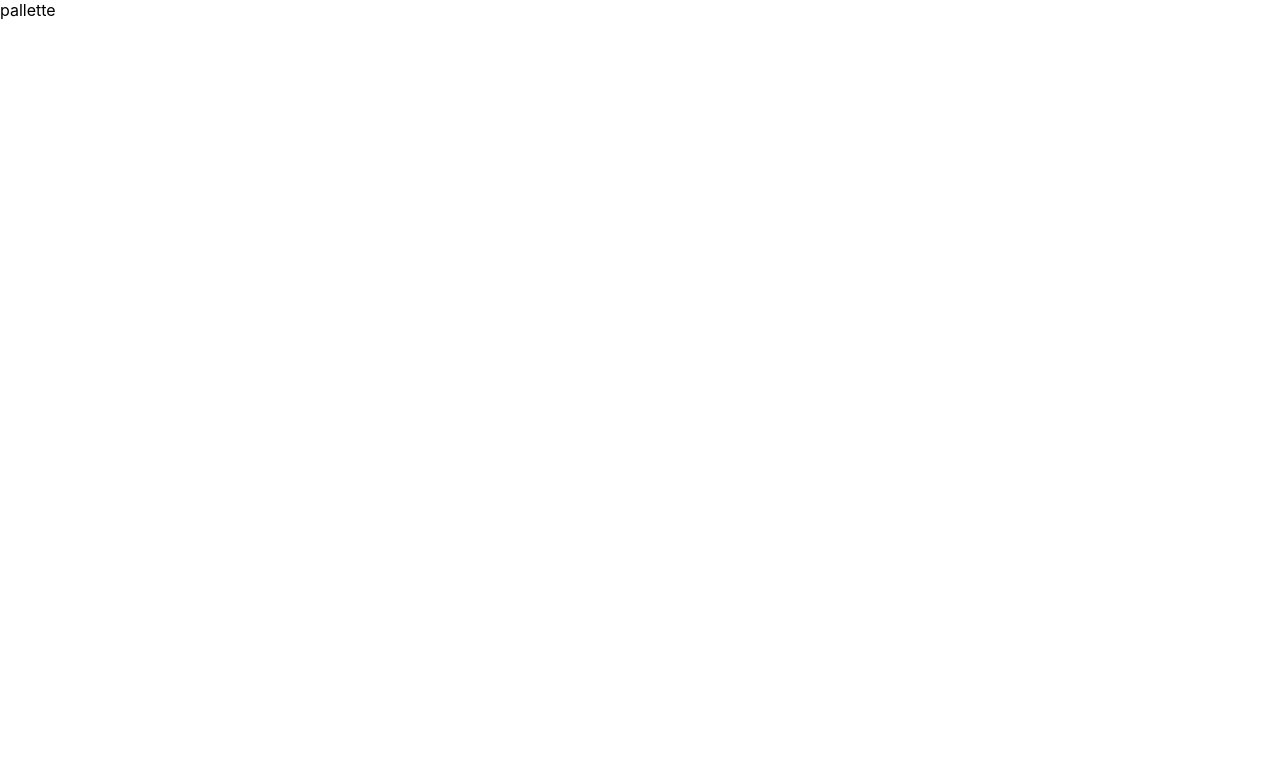
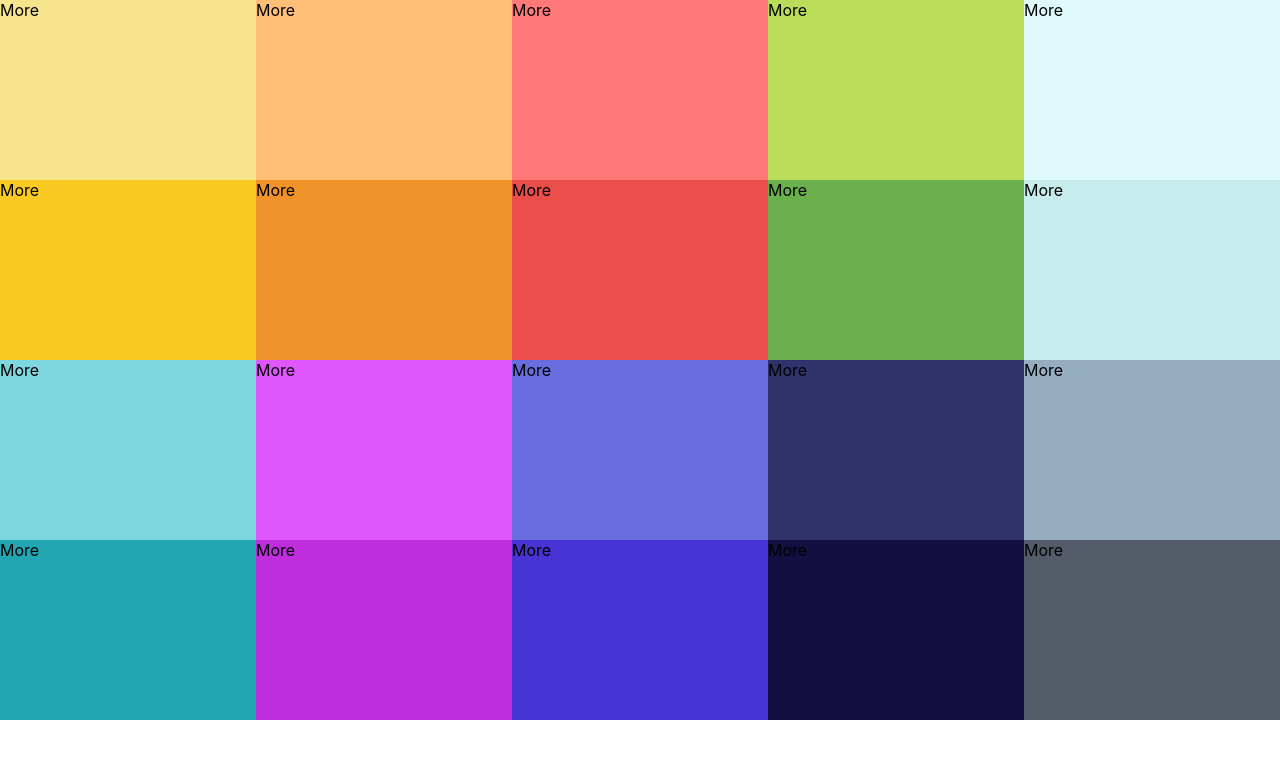
Before and after one commit to Phonekham/react-color, a React (Create React App) app: page / in a window 1280 px wide. Shown: the top 758 px of the page. Built offline with nearby package versions, Linux system fonts and the light colour scheme.

Commit message:
Colorbox

```diff
--- a/src/App.js
+++ b/src/App.js
@@ -5,7 +5,7 @@
 function App() {
   return (
     <div className="App">
-      <Pallette></Pallette>
+      <Pallette {...seedColors[4]}></Pallette>
     </div>
   );
 }
--- /dev/null
+++ b/src/ColorBox.css
@@ -0,0 +1,8 @@
+.ColorBox {
+  width: 20%;
+  height: 25%;
+  margin: 0 auto;
+  display: inline-block;
+  position: relative;
+  cursor: pointer;
+}
--- /dev/null
+++ b/src/ColorBox.jsx
@@ -0,0 +1,14 @@
+import React, { Component } from "react";
+import "./ColorBox.css";
+
+class ColorBox extends Component {
+  render() {
+    return (
+      <div className="ColorBox" style={{ background: this.props.background }}>
+        <span>More</span>
+      </div>
+    );
+  }
+}
+
+export default ColorBox;
--- a/src/Palatte.jsx
+++ b/src/Palatte.jsx
@@ -1,10 +1,15 @@
 import React, { Component } from "react";
+import ColorBox from "./ColorBox";
+import "./Palette.css";
 
 class Palatte extends Component {
   render() {
+    const colorBoxs = this.props.colors.map(color => (
+      <ColorBox background={color.color} name={color.name}></ColorBox>
+    ));
     return (
       <div className="pallette">
-        <div className="pallett-colors">pallette</div>
+        <div className="pallett-colors">{colorBoxs}</div>
       </div>
     );
   }
--- /dev/null
+++ b/src/Palette.css
@@ -0,0 +1,6 @@
+.pallette {
+  height: 100vh;
+}
+.pallett-colors {
+  height: 90%;
+}
```
